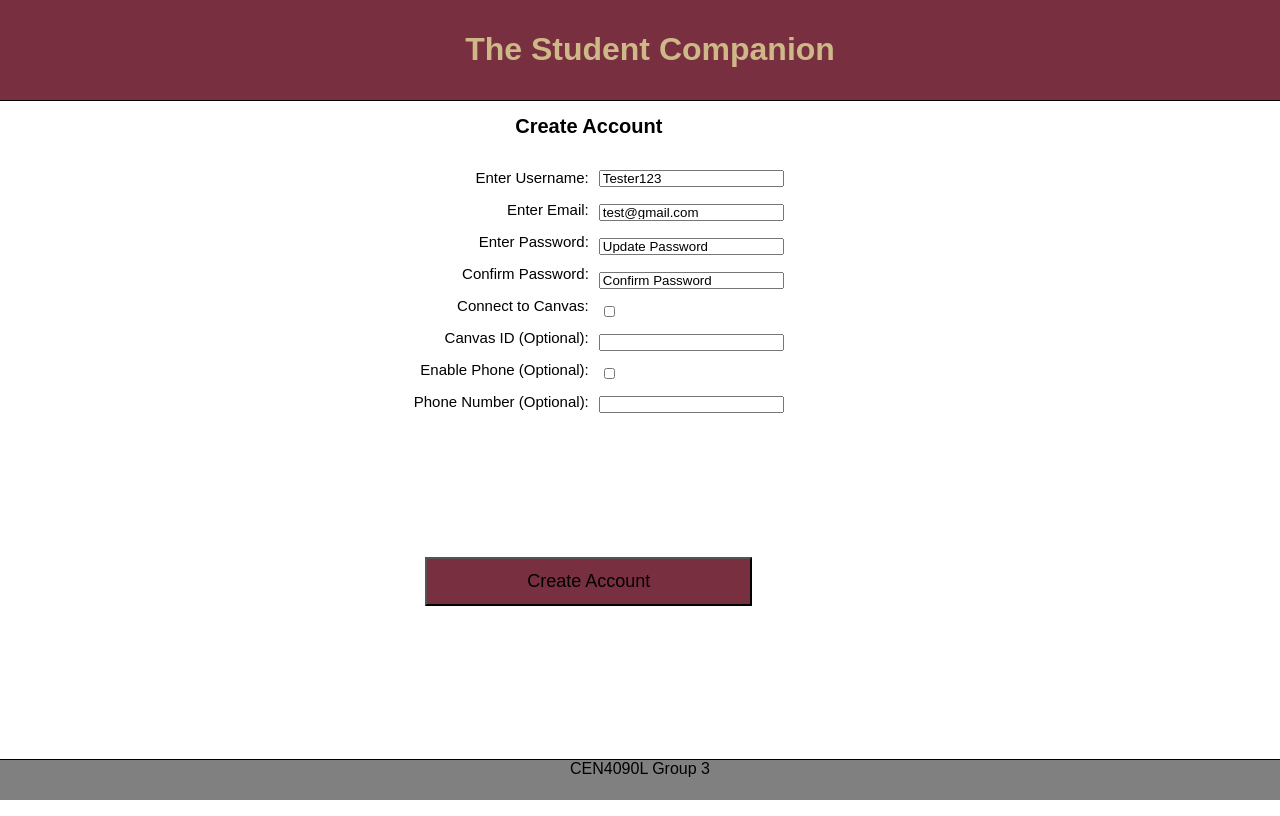
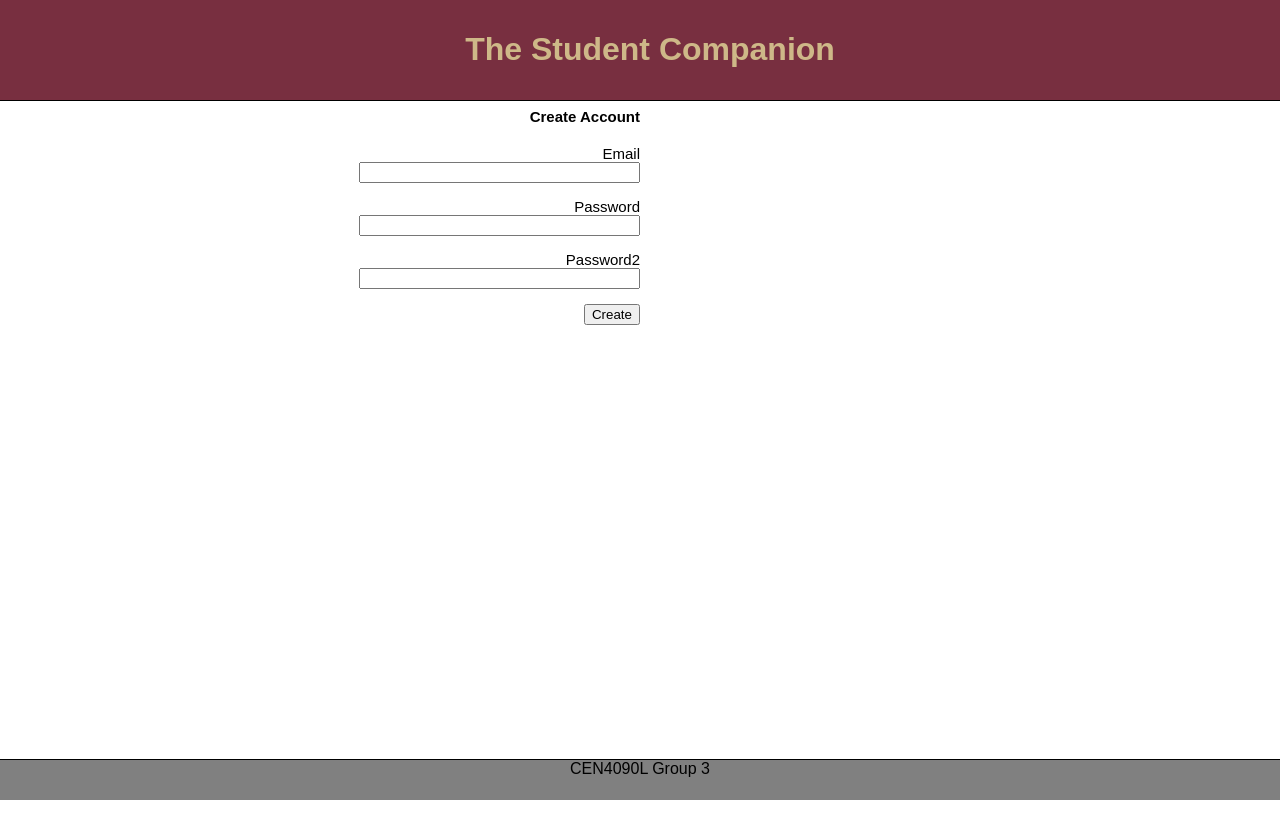
Before and after one commit to ArturoGirona/CanvasCal, a Flask app: page /createAcc in a window 1280 px wide. Run offline with Flask 2, Linux system fonts and the light colour scheme.

Commit message:
Added Flask logic to create/add account to DB
Added form to add an account to the database. Also updated routes to support said form. Edited CreateAccountPage.html to use Flask forms, will fix styling issues.

```diff
--- a/app/forms.py
+++ b/app/forms.py
@@ -1,3 +1,4 @@
+from wsgiref.validate import validator
 from flask_wtf import FlaskForm
 from wtforms import StringField, PasswordField, BooleanField, SubmitField
 from wtforms.validators import ValidationError, DataRequired, Email, EqualTo
@@ -9,3 +10,15 @@ class LoginForm(FlaskForm):
     password = PasswordField('Password', validators=[DataRequired()])
     remember_me = BooleanField('Remember Me')
     submit = SubmitField('Sign In')
+
+
+class createAccForm(FlaskForm):##Form for creating account to add to db
+    email=StringField('Email', validators=[DataRequired(), Email()])
+    password=StringField('Password', validators=[DataRequired()])
+    password2=StringField('Password2', validators=[DataRequired(), EqualTo('password')])
+    submit=SubmitField('Create')
+
+def validate_email(self, email):    #Extra email validation tool to ensure email isn't taken yet!
+    user = User.query.filter_by(email=email.data)
+    if user is not None:
+        raise ValidationError('This username is taken!')
--- a/app/routes.py
+++ b/app/routes.py
@@ -2,7 +2,7 @@ from flask import render_template, flash, redirect, url_for, request
 from flask_login import login_user, logout_user, current_user, login_required
 from werkzeug.urls import url_parse
 from app import app, db
-from app.forms import LoginForm
+from app.forms import LoginForm, createAccForm
 from app.models import User
 
 @app.route('/')
@@ -57,9 +57,17 @@ def signin():
         return redirect(url_for('index'))
     return render_template('SignInPage.html', title='Sign In', form=form)
 
-@app.route('/createAcc')
-def createAcc():
-    return render_template('CreateAccountPage.html', title='CreateAcc')
+@app.route('/createAcc', methods=['POST', 'GET'])   ##Updated createAcc route to use createAcc Form and
+def createAcc():                                    ##Accompanying logic
+    flash('Test')
+    form = createAccForm()
+    if form.validate_on_submit():
+        user=User(email=form.email.data)
+        user.set_password(form.password.data)
+        db.session.add(user)
+        db.session.commit()
+        return redirect(url_for('signin'))
+    return render_template('CreateAccountPage.html', title='Create Account', form=form)
 
 
 @app.route('/signout')
--- a/app/templates/CreateAccountPage.html
+++ b/app/templates/CreateAccountPage.html
@@ -3,7 +3,6 @@
 <head>
 <title>Student Companion</title>
 <link rel="stylesheet" href="{{ url_for('static', filename='MainStyle.css') }}" />
-<script src="MainScript.js"></script>
 </head>
 <body>
 	<div class="workSpace">
@@ -14,55 +13,42 @@
 
 		<div class="headGap"><p></p></div>
 
-		<div class="row">
-			<div class ="sections setTitle">
+		{% block content %}	<!--Reworked CreateAccount to make accounts using Flask-->
+		<div class="sections create1">
 			<h4>Create Account</h4>
-				<div class="row">				<!-- Must use a second row tag to nest another inside the big setTitle section-->
-					<div class ="sections create1">
-					<p class="createP">Enter Username:</p>
+					<form action="" method="POST">
+						{{ form.hidden_tag() }}
+						<p>
+							{{ form.email.label }}
 							<br>
-					<p class="createP">Enter Email:</p>
+							{{ form.email(size=32) }}
 							<br>
-					<p class="createP">Enter Password:</p>
+							{% for error in form.email.errors %}
+							<span style="color: red;">[{{ error }}]</span>
+							{% endfor %}
+						</p>
+						<p>
+							{{ form.password.label }}
 							<br>
-					<p class="createP">Confirm Password:</p>
+							{{ form.password(size=32) }}
 							<br>
-					<p class="createP">Connect to Canvas:</p>
+							{% for error in form.password.errors %}
+							<span style="color: red;">[{{ error }}]</span>
+							{% endfor %}
+						</p>
+						<p>
+							{{ form.password2.label }}
 							<br>
-					<p class="createP">Canvas ID (Optional):</p>
+							{{ form.password2(size=32) }}
 							<br>
-					<p class="createP">Enable Phone (Optional):</p>
-					<br>
-					<p class="createP">Phone Number (Optional):</p>
-					</div>
-
-
-					<div class ="sections create2">
-					<input type="text" class="createInput" id="setUserName" value="Tester123">
-					<br>
-					<input type="text" class="createInput" id="setEmail" value="test@gmail.com">
-					<br>
-					<input type="text" class="createInput" id="updatePass" value="Update Password">
-					<br>
-					<input type="text" class="createInput" id="confirmPass" value="Confirm Password">
-					<br>
-					<input type="checkbox" class="createInput" id="checkCanvas">
-					<br>
-					<input type="text" class="createInput" id="setCanvas">
-					<br>
-					<input type="checkbox" class="createInput" id="checkPhone">
-					<br>
-					<input type="text" class="createInput" id="setPhone">
-					<br>
-					</div>
-				</div>
-					<br>
-					<form action="{{ url_for('signin') }}">
-						<input type="submit" value="Create Account" class="createB">
+							{% for error in form.password2.errors %}
+							<span style="color: red;">[{{ error }}]</span>
+							{% endfor %}
+						</p>
+						<p>{{ form.submit() }}</p>
 					</form>
 		</div>
-		</div>
-
+		{% endblock %}
 		<footer class="footer">
 			CEN4090L Group 3
 		</footer>
```
Also changed, not shown: app.db. Lines whose indentation alone changed are shown as unchanged.
